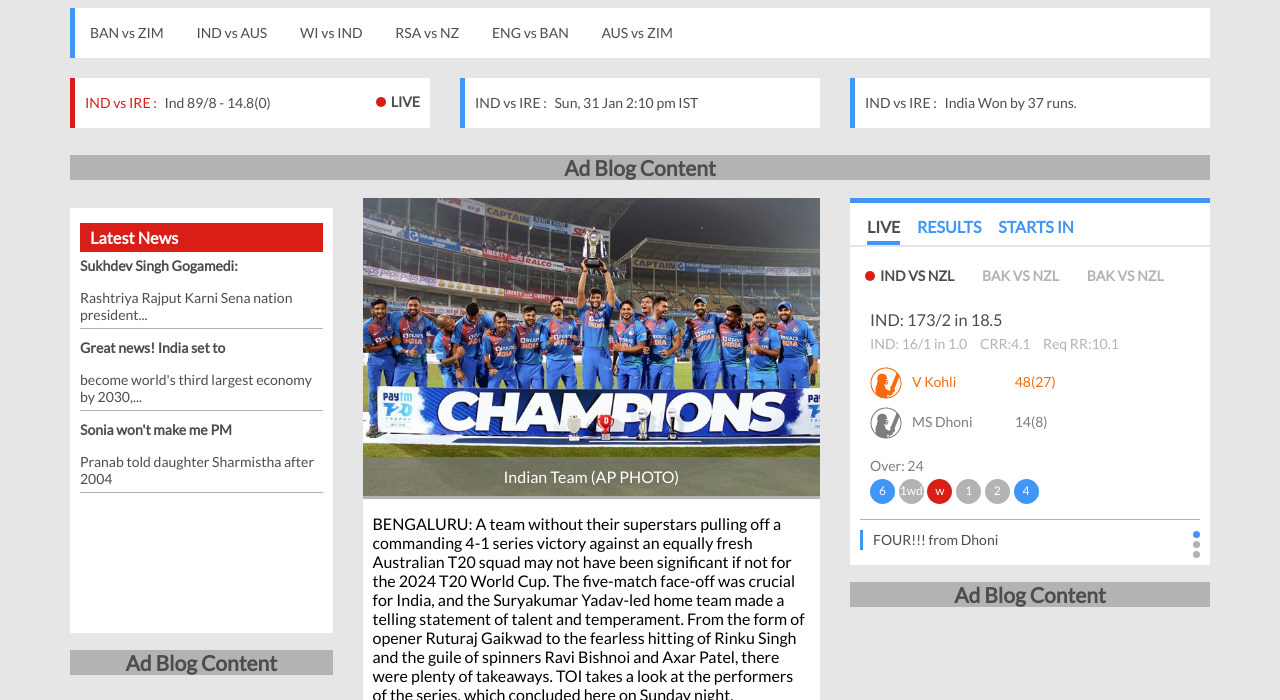
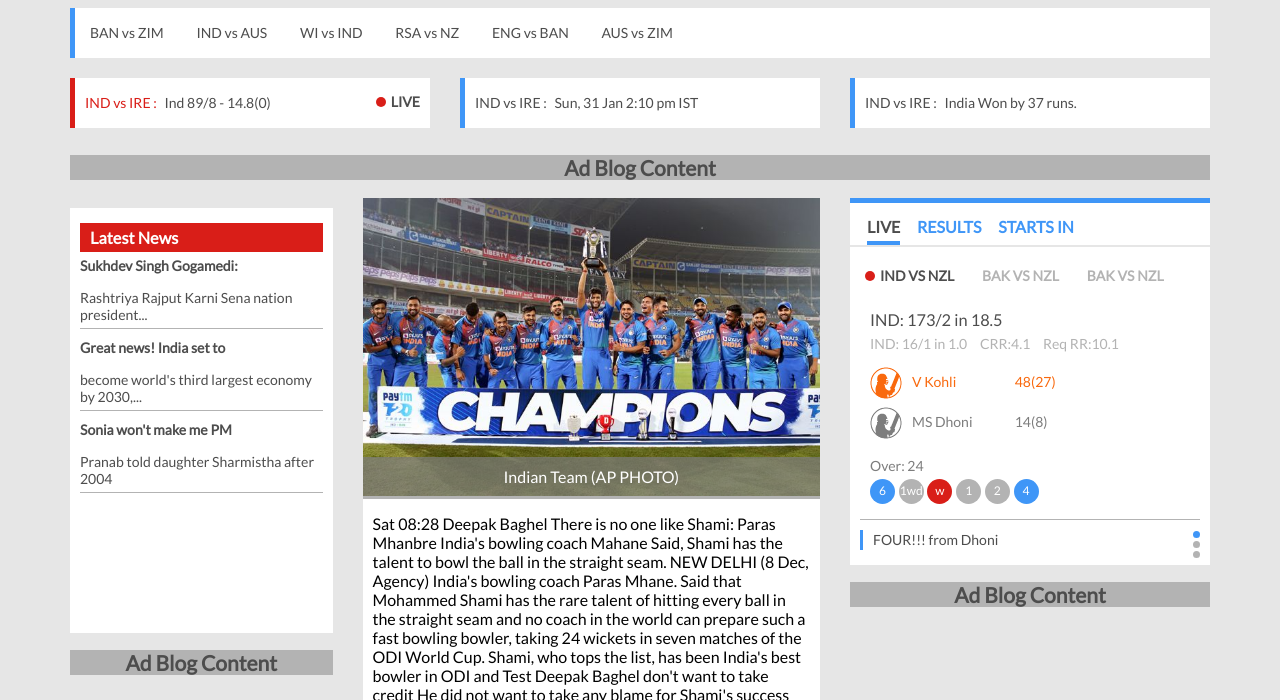
Before and after one commit to SportUpNews24/SportUpNews24, a website: page index.html in a window 1280 px wide. Shown: the part 100-800 px from the top of the page. Drawn offline with Linux system fonts and the light colour scheme.

Commit message:
Update index.html

```diff
--- a/index.html
+++ b/index.html
@@ -160,13 +160,27 @@
               </div>
             </div>
             <div class="rca-padding"><font color="black">
-            <p>BENGALURU: A team without their superstars pulling off a commanding 4-1 series victory against an equally fresh Australian T20 squad may not have been significant if not for the 2024 T20 World Cup. The five-match face-off was crucial for India, and the Suryakumar Yadav-led home team made a telling statement of talent and temperament.
-From the form of opener Ruturaj Gaikwad to the fearless hitting of Rinku Singh and the guile of spinners Ravi Bishnoi and Axar Patel, there were plenty of takeaways. TOI takes a look at the performers of the series, which concluded here on Sunday night. <br>
-<h4>RUTURAJ GAIKWAD</h4>
+            <p>
 
-Gaiwad had an awful start to the series, he was run out by his opening partner Yashasvi Jaiswal without facing a ball in Visakhapatnam. But he put that behind him to score a 43-ball 58 in ensuing constestin Thiruvananthapuram. With 233 runs, Gaikwad finished with the most runs by a batter in a T20I bilateral series against Australia.<br><br>
+Sat 08:28
+Deepak Baghel
+There is no one like Shami: Paras Mhanbre
+India's bowling coach Mahane
 
-<p></font>
+Said, Shami has the talent to bowl the ball in the straight seam.
+
+NEW DELHI (8 Dec, Agency) India's bowling coach Paras Mhane.
+
+Said that Mohammed Shami has the rare talent of hitting every ball in the straight seam and no coach in the world can prepare such a fast bowling bowler, taking 24 wickets in seven matches of the ODI World Cup. Shami, who tops the list, has been India's best bowler in ODI and Test
+Deepak Baghel
+don't want to take credit
+
+He did not want to take any blame for Shami's success when he was asked whether India will get a bowler with the talent of Mohammed Shami? What he said before leaving for the South Africa tour was that it would not be true if many coaches could make a bowler like Shami, if a bowler could bowl a straight seam every time then every bowler in the world would become the best. .
+Deepak Baghel
+based on hard work
+
+Mhane said that this is a skill that Shami has acquired through hard work and has made himself such a bowler. Bowling one ball after another on the seam and that too with perfect wrist spin and weaving it on both sides is a rare talent. Many bowlers, even if they find the ball ball on the som, their ball becomes soft as soon as it hits the pitch.
+            <p></font>
             </div>
           </div>
 
```
